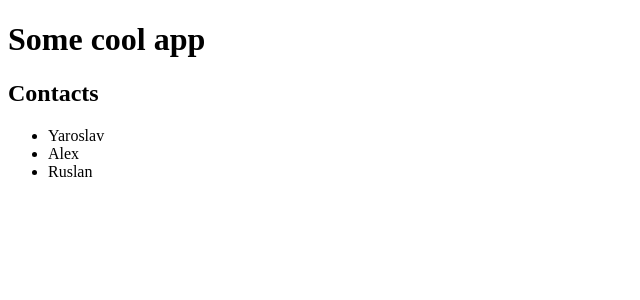
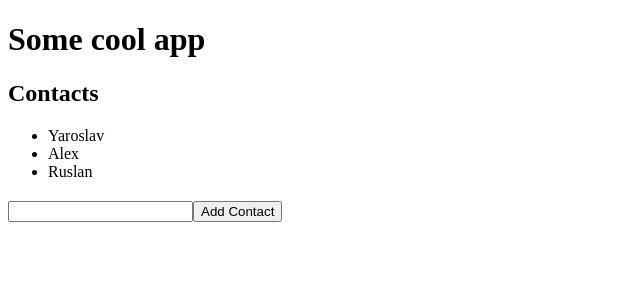
Before and after one commit to feel-the-dz3n/InCamp.angular-contacts, an Angular app: page / in a window 1280 px wide. Shown: the top 300 px of the page, without its empty margins (0-640 px from the left). Built offline with nearby package versions, Linux system fonts and the light colour scheme.

Commit message:
Add Contact Form

```diff
--- a/src/app/app.component.html
+++ b/src/app/app.component.html
@@ -8,3 +8,8 @@
 </ul>
 
 <h2>{{selectedContact}}</h2>
+
+<form>
+  <input type="text">
+  <button type="submit">Add Contact</button>
+</form>
```
